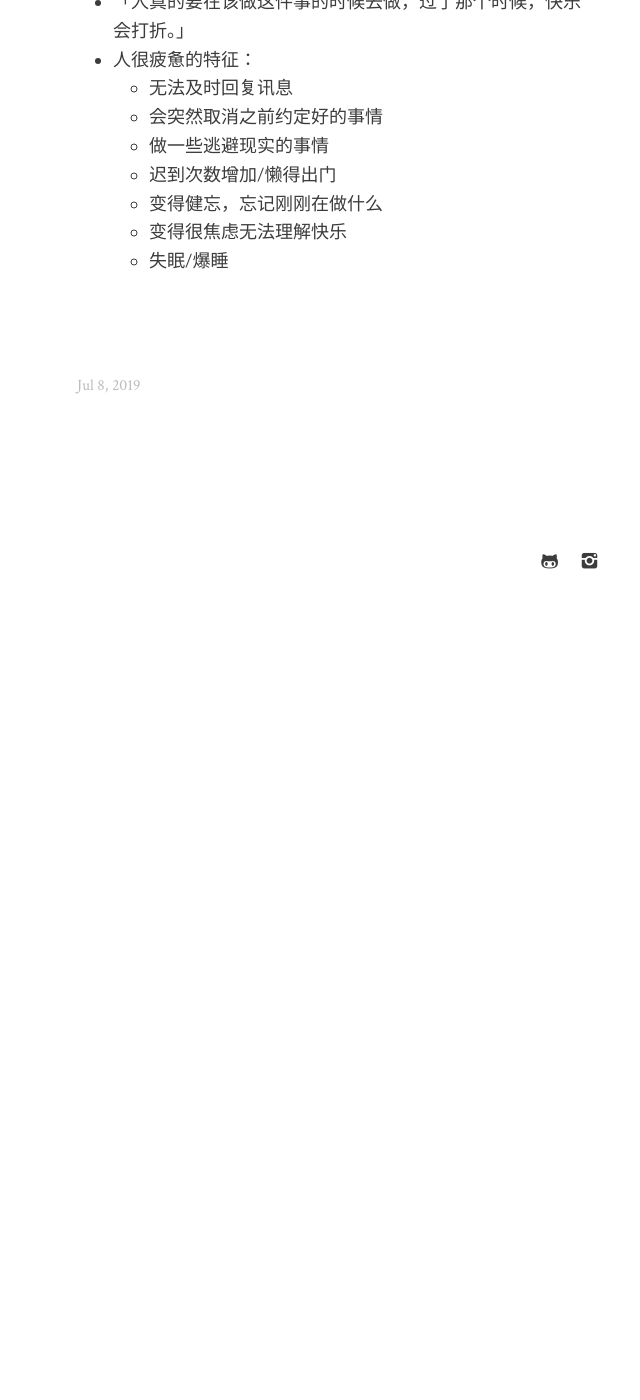
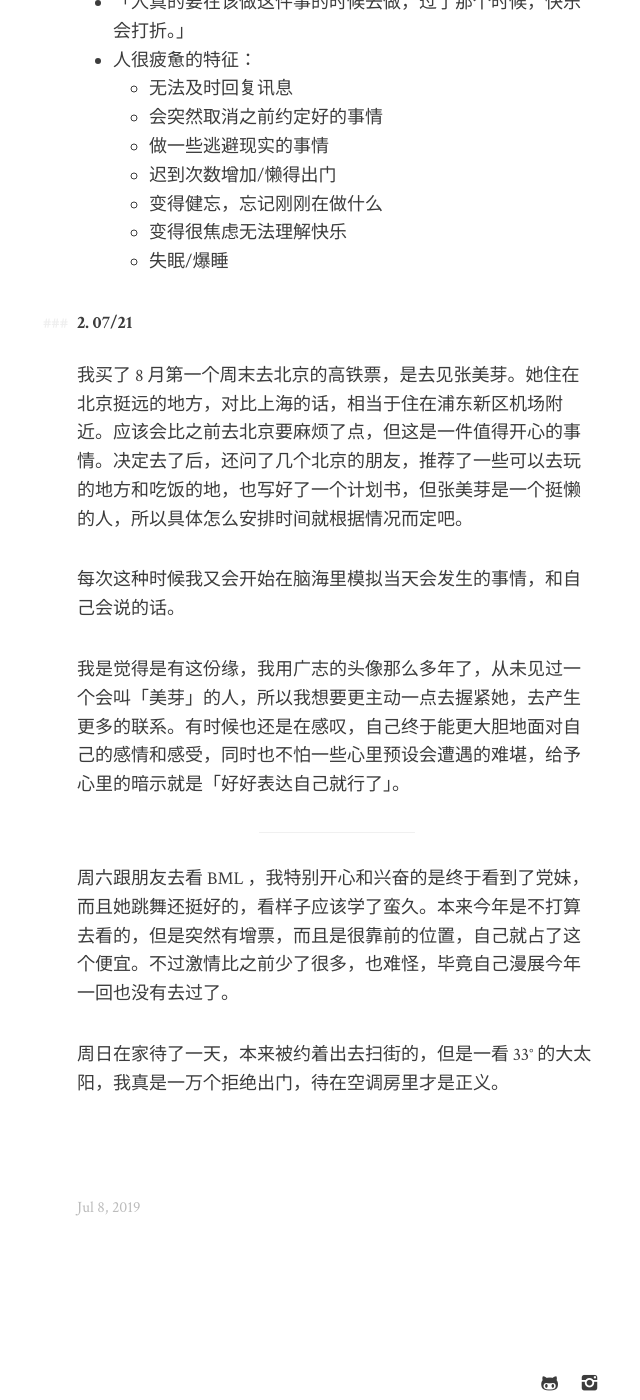
Before and after one commit to xcc3641/xcc3641.github.io, a Jekyll site: the page built from _posts/2019-07-07-quarter-report-3.md, in a window 1280 px wide and 1400 px high, scrolled down 4948 px. Shown: the whole window, without its empty margins (303-943 px from the left). Built offline with Jekyll 4.4.1, drawn with Linux system fonts in a browser that asks for light colours; before the commit the page ends 5578 px from its top, so only the background shows below that.

Commit message:
update 07/21

```diff
--- a/_posts/2019-07-07-quarter-report-3.md
+++ b/_posts/2019-07-07-quarter-report-3.md
@@ -106,3 +106,18 @@ layout: post
     - 变得健忘，忘记刚刚在做什么
     - 变得很焦虑无法理解快乐
     - 失眠/爆睡
+
+
+#### 2. 07/21
+
+我买了 8 月第一个周末去北京的高铁票，是去见张美芽。她住在北京挺远的地方，对比上海的话，相当于住在浦东新区机场附近。应该会比之前去北京要麻烦了点，但这是一件值得开心的事情。决定去了后，还问了几个北京的朋友，推荐了一些可以去玩的地方和吃饭的地，也写好了一个计划书，但张美芽是一个挺懒的人，所以具体怎么安排时间就根据情况而定吧。
+
+每次这种时候我又会开始在脑海里模拟当天会发生的事情，和自己会说的话。
+
+我是觉得是有这份缘，我用广志的头像那么多年了，从未见过一个会叫「美芽」的人，所以我想要更主动一点去握紧她，去产生更多的联系。有时候也还是在感叹，自己终于能更大胆地面对自己的感情和感受，同时也不怕一些心里预设会遭遇的难堪，给予心里的暗示就是「好好表达自己就行了」。
+
+---
+
+周六跟朋友去看 BML ，我特别开心和兴奋的是终于看到了党妹，而且她跳舞还挺好的，看样子应该学了蛮久。本来今年是不打算去看的，但是突然有增票，而且是很靠前的位置，自己就占了这个便宜。不过激情比之前少了很多，也难怪，毕竟自己漫展今年一回也没有去过了。
+
+周日在家待了一天，本来被约着出去扫街的，但是一看 33° 的大太阳，我真是一万个拒绝出门，待在空调房里才是正义。
```
